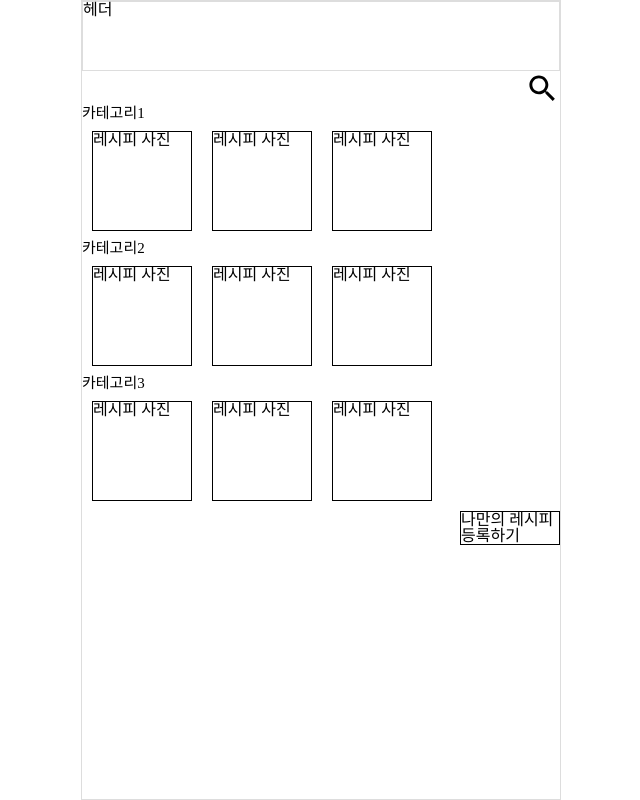
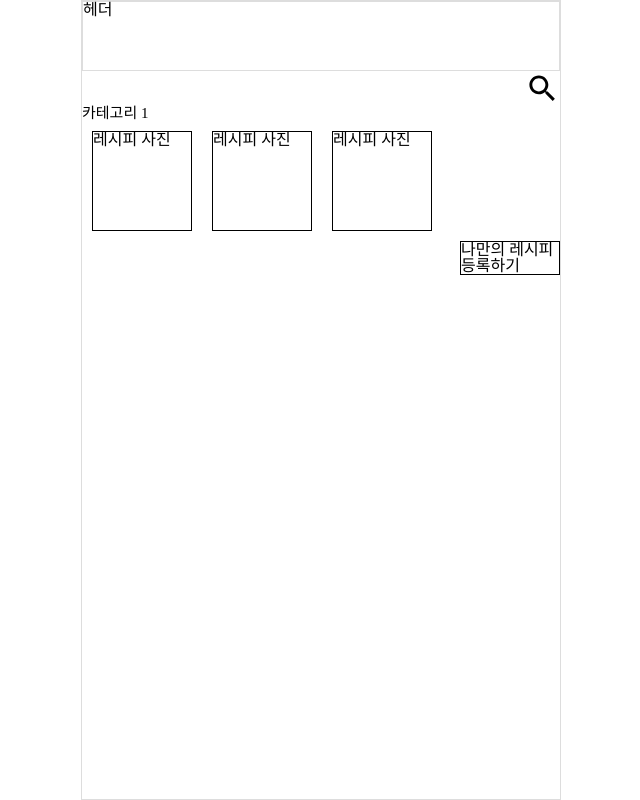
Before and after one commit to Cocktailer-Elice/cocktailer, a React (Vite) app in the folder Frontend/: page /cockcipe in a window 1280 px wide. Shown: the whole page, without its empty margins (319-959 px from the left). Built offline with nearby package versions, Linux system fonts and the light colour scheme.

Commit message:
Feat: 칵테일 상세 페이지 이동

```diff
--- a/Frontend/src/components/Cockcipe/List/CocktailListItem.tsx
+++ b/Frontend/src/components/Cockcipe/List/CocktailListItem.tsx
@@ -1,29 +1,16 @@
 import React from 'react';
 import styled from 'styled-components';
 
-const CocktailListItem = () => {
-  return (
-    <>
-      <Category>카테고리1</Category>
-      <div style={{ display: 'flex' }}>
-        <ThumbnailBox>레시피 사진</ThumbnailBox>
-        <ThumbnailBox>레시피 사진</ThumbnailBox>
-        <ThumbnailBox>레시피 사진</ThumbnailBox>
-      </div>
-      <Category>카테고리2</Category>
-      <div style={{ display: 'flex' }}>
-        <ThumbnailBox>레시피 사진</ThumbnailBox>
-        <ThumbnailBox>레시피 사진</ThumbnailBox>
-        <ThumbnailBox>레시피 사진</ThumbnailBox>
-      </div>
-      <Category>카테고리3</Category>
-      <div style={{ display: 'flex' }}>
-        <ThumbnailBox>레시피 사진</ThumbnailBox>
-        <ThumbnailBox>레시피 사진</ThumbnailBox>
-        <ThumbnailBox>레시피 사진</ThumbnailBox>
-      </div>
-    </>
-  );
+interface Props {
+  id: number;
+}
+
+const CocktailListItem = ({ id }: Props) => {
+  const handleDetailPage = (event: React.MouseEvent<HTMLDivElement>) => {
+    console.log(event);
+    window.location.href = `/detail`;
+  };
+  return <ThumbnailBox onClick={handleDetailPage}>레시피 사진</ThumbnailBox>;
 };
 
 export default CocktailListItem;
@@ -33,7 +20,3 @@ const ThumbnailBox = styled.div`
   height: 100px;
   margin: 10px;
 `;
-
-const Category = styled.p`
-  font-size: 15px;
-`;
--- a/Frontend/src/components/Cockcipe/List/SearchCocktailInput.tsx
+++ b/Frontend/src/components/Cockcipe/List/SearchCocktailInput.tsx
@@ -1,7 +1,34 @@
 import { TextField } from '@mui/material';
 import SearchIcon from '@mui/icons-material/Search';
+import styled from 'styled-components';
+import { useState } from 'react';
+
 const SearchCocktailInput = () => {
-  return <SearchIcon fontSize="large" />;
+  const [active, setActive] = useState<boolean>(false);
+  const handleSearch = () => {
+    setActive(!active);
+  };
+  return (
+    <Search>
+      {active ? (
+        <TextField
+          id="standard-basic"
+          placeholder="search..."
+          variant="standard"
+          style={{}}
+        />
+      ) : null}
+      <SearchIcon fontSize="large" onClick={handleSearch} />
+    </Search>
+  );
 };
 
 export default SearchCocktailInput;
+
+const Search = styled.div`
+  display: flex;
+  justify-content: flex-end;
+  border-radius: 5px;
+  width: 100%;
+  margin-left: 0px;
+`;
--- a/Frontend/src/containers/Cockcipe/ListContainer.tsx
+++ b/Frontend/src/containers/Cockcipe/ListContainer.tsx
@@ -1,12 +1,26 @@
 import React from 'react';
 import CocktailListItem from '../../components/Cockcipe/List/CocktailListItem';
+import styled from 'styled-components';
 
+// useEffect 데이터 get 후 칵테일 리스트 map 출력
 const ListContainer = () => {
   return (
-    <div>
-      <CocktailListItem />
-    </div>
+    <>
+      <Category>카테고리 1</Category>
+      <Container>
+        <CocktailListItem id={1} />
+        <CocktailListItem id={2} />
+        <CocktailListItem id={3} />
+      </Container>
+    </>
   );
 };
 
 export default ListContainer;
+const Category = styled.p`
+  font-size: 15px;
+`;
+const Container = styled.div`
+  display: flex;
+  flex-direction: row;
+`;
```
